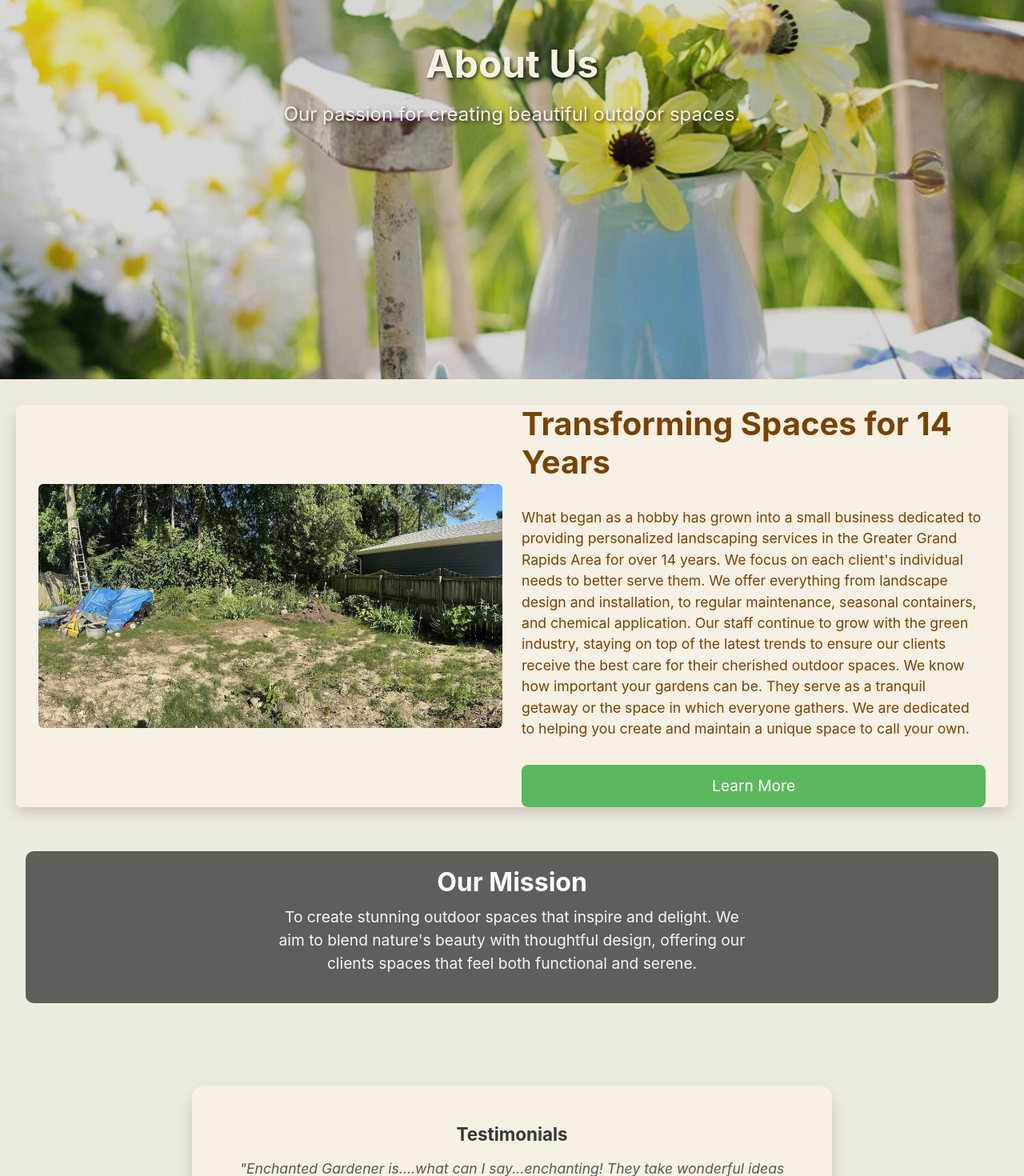
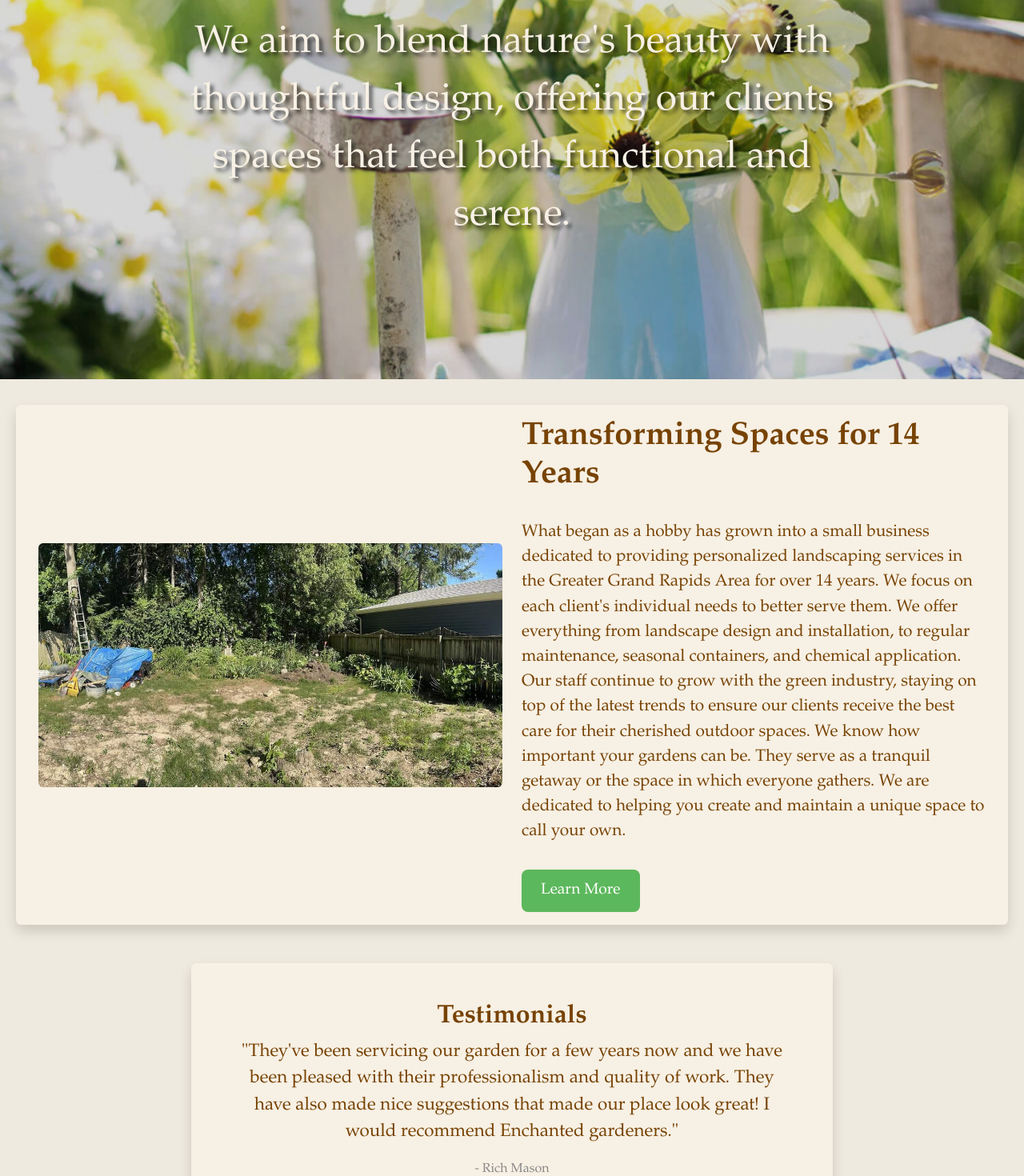
Before and after one commit to Jakew9697/EG, a React (Create React App) app: page /about in a window 1280 px wide. Shown: the part 400-1870 px from the top of the page at 80% size. Built offline with nearby package versions, Linux system fonts and the light colour scheme.

Commit message:
more adjustments.

```diff
--- a/src/components/About.jsx
+++ b/src/components/About.jsx
@@ -43,19 +43,18 @@ export default function About() {
 		<>
 			<HeroBanner
 				title="About Us"
-				subtitle="Our passion for creating beautiful outdoor spaces."
+				subtitle="We aim to blend nature's beauty with thoughtful design, offering our clients spaces that feel both functional and serene."
 				backgroundImage="/assets/eg-images/flower-chair-eg-og.jpg"
 				className="about-hero-banner"
 			/>
 			<Container fluid className="about-container">
-				<Row className="about-intro-section align-items-center px-3 rounded shadow">
+				<Row className="about-intro-section align-items-center px-3 py-3 rounded shadow">
 					<Col md={6} className="text-center py-4">
 						<Carousel
 							controls={false}
 							indicators={false}
 							className="about-carousel"
-							fade
-						>
+							fade>
 							<Carousel.Item>
 								<img
 									src="/assets/more-eg-photos/after-backyard.jpg"
@@ -72,7 +71,9 @@ export default function About() {
 							</Carousel.Item>
 						</Carousel>
 					</Col>
-					<Col md={6} className="d-flex flex-column justify-content-center">
+					<Col
+						md={6}
+						className="d-flex flex-column align-items-start justify-content-center">
 						<h2 className="about-heading d-flex justify-content-center">
 							Transforming Spaces for 14 Years
 						</h2>
@@ -96,22 +97,8 @@ export default function About() {
 					</Col>
 				</Row>
 
-				{/* Second Section - Our Mission */}
-				<Row className="about-mission-section py-5 text-center text-light">
-					<Col>
-						<div className="overlay">
-							<h3 className="about-mission-title">Our Mission</h3>
-							<p className="about-mission-text">
-								To create stunning outdoor spaces that inspire and delight. We
-								aim to blend nature's beauty with thoughtful design, offering
-								our clients spaces that feel both functional and serene.
-							</p>
-						</div>
-					</Col>
-				</Row>
-
 				{/* Third Section - Testimonials Carousel */}
-				<Row className="about-testimonials-section py-5">
+				<Row className="about-testimonials-section pt-5 pb-4">
 					<Col md={8} className="mx-auto">
 						<TestimonialCarousel testimonials={testimonials} />
 					</Col>
--- a/src/components/HeroBanner.jsx
+++ b/src/components/HeroBanner.jsx
@@ -12,7 +12,7 @@ export default function HeroBanner({ title, subtitle, backgroundImage, className
         <Row className="justify-content-center text-center hero-banner-content">
           <Col xs={12} md={10} lg={8}>
             <h1 className="hero-banner-title d-flex justify-content-center">{title}</h1>
-            {subtitle && <p className="hero-banner-subtitle">{subtitle}</p>}
+             <p className="hero-banner-subtitle d-flex justify-content-center">{subtitle}</p>
           </Col>
         </Row>
       </Container>
--- a/src/components/Services.jsx
+++ b/src/components/Services.jsx
@@ -71,7 +71,7 @@ export default function Services() {
 	return (
 		<>
 			<HeroBanner
-				title="Our Services"
+				title="Services"
 				subtitle="Expert gardening, maintenance, and landscaping solutions for all your needs."
 				backgroundImage="/assets/eg-images/flower-shovel.jpg"
 				className="services-hero-banner"
--- a/src/components/TestimonialCarousel.jsx
+++ b/src/components/TestimonialCarousel.jsx
@@ -5,13 +5,14 @@ import "./css/TestimonialCarousel.css";
 
 export default function TestimonialCarousel({ testimonials }) {
 	return (
-		<Card className="testimonial-card mx-auto shadow">
+		<Card className="testimonial-card mx-auto shadow rounded">
 			<Card.Body>
 				<Carousel
 					className="testimonial-carousel"
+					interval={7000}
 					indicators={false}
 					controls={false}
-					fade
+					slide={true}
 				>
 					{testimonials.map((testimonial, index) => (
 						<Carousel.Item key={index} className="testimonial-slide">
--- a/src/components/css/About.css
+++ b/src/components/css/About.css
@@ -34,59 +34,24 @@
 	font-size: 2.5rem;
 	font-weight: bold;
 	color: #774304;
+	font-family: Palatino Linotype, serif;
 }
 
 .about-text {
-	font-size: 1.1rem;
+	font-size: 1.3rem;
 	color: #774304;
+	font-family: Palatino Linotype, serif;
 }
 
 .about-carousel {
 	width: 100%;
 	max-height: auto;
 }
-
-.about-image {
-	border-radius: 15px;
-}
-
-.about-mission-section {
-	/* background-image: url("/path/to/mission-background.jpg"); */
-	background-size: cover;
-	background-position: center;
-	position: relative;
-	height: 300px;
-	display: flex;
-	align-items: center;
-	justify-content: center;
-	border-radius: 15px;
-}
-
-.about-mission-title {
-	font-size: 2rem;
-	font-weight: bold;
-	color: #fff;
-}
-
-.about-mission-text {
-	font-size: 1.2rem;
-	color: #f5f5f5;
-	margin-top: 10px;
-	max-width: 600px;
-	margin-left: auto;
-	margin-right: auto;
-}
-
-.overlay {
-	background: rgba(0, 0, 0, 0.6);
-	padding: 20px;
-	border-radius: 10px;
-}
-
 .modern-button {
 	background-color: #5cb85c;
 	border: none;
 	color: #fff;
+	font-family: Palatino Linotype, serif;
 	padding: 0.75rem 1.5rem;
 	font-size: 1rem;
 	border-radius: 5px;
--- a/src/components/css/HeroBanner.css
+++ b/src/components/css/HeroBanner.css
@@ -3,7 +3,8 @@
     background-position: center;
     background-repeat: no-repeat;
     position: relative;
-    color: #ffffff;
+    color: #f7f0e4;
+    font-family: Palatino Linotype, serif;
     padding: 4rem 0;
     text-shadow: 2px 2px 4px rgba(0, 0, 0, 0.7);
     min-height: 90vh;
@@ -34,13 +35,16 @@
   }
 
   .hero-banner-title {
-    font-size: 3rem;
+    font-size: 5rem;
+    text-shadow: 4px 4px 7px rgba(0, 0, 0, 0.7);
     font-weight: bold;
     margin-bottom: 1rem;
     color: #f7f0e4;
+    text-wrap: nowrap;
   }
 
   .hero-banner-subtitle {
-    font-size: 1.5rem;
+    font-size: 3rem;
     color: #f7f0e4;
+    text-shadow: 4px 4px 5px rgba(0, 0, 0, 0.7);
   }
--- a/src/components/css/TestimonialCarousel.css
+++ b/src/components/css/TestimonialCarousel.css
@@ -1,6 +1,6 @@
 .testimonial-card {
-    max-width: 800px;
-    border-radius: 15px;
+    max-width: auto;
+    font-family: Palatino Linotype, serif;
     border: none;
     background: #f7f0e4;
 }
@@ -16,17 +16,14 @@
 }
 
 .testimonial-title {
-    font-size: 1.4rem;
+    font-size: 2rem;
     font-weight: bold;
-    margin-bottom: 1rem;
-    color: #333;
+    color: #774304;
 }
 
 .testimonial-text {
-    font-size: 1.1rem;
-    font-style: italic;
-    margin-bottom: 1rem;
-    color: #555;
+    font-size: 1.4rem;
+    color: #774304;
 }
 
 .testimonial-author {
```
Also changed, not shown: 1 other file (tests, documents, lock files or other folders).
